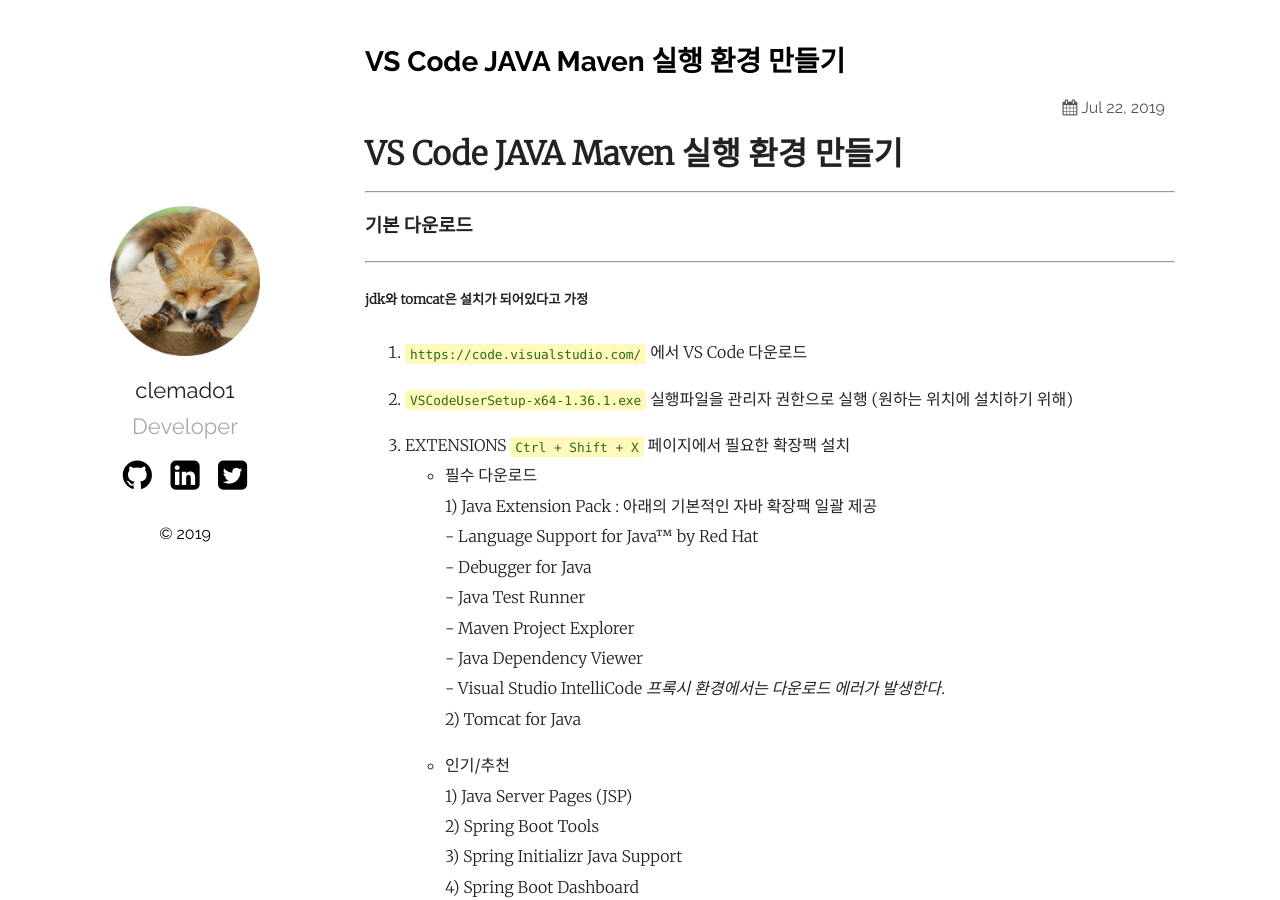
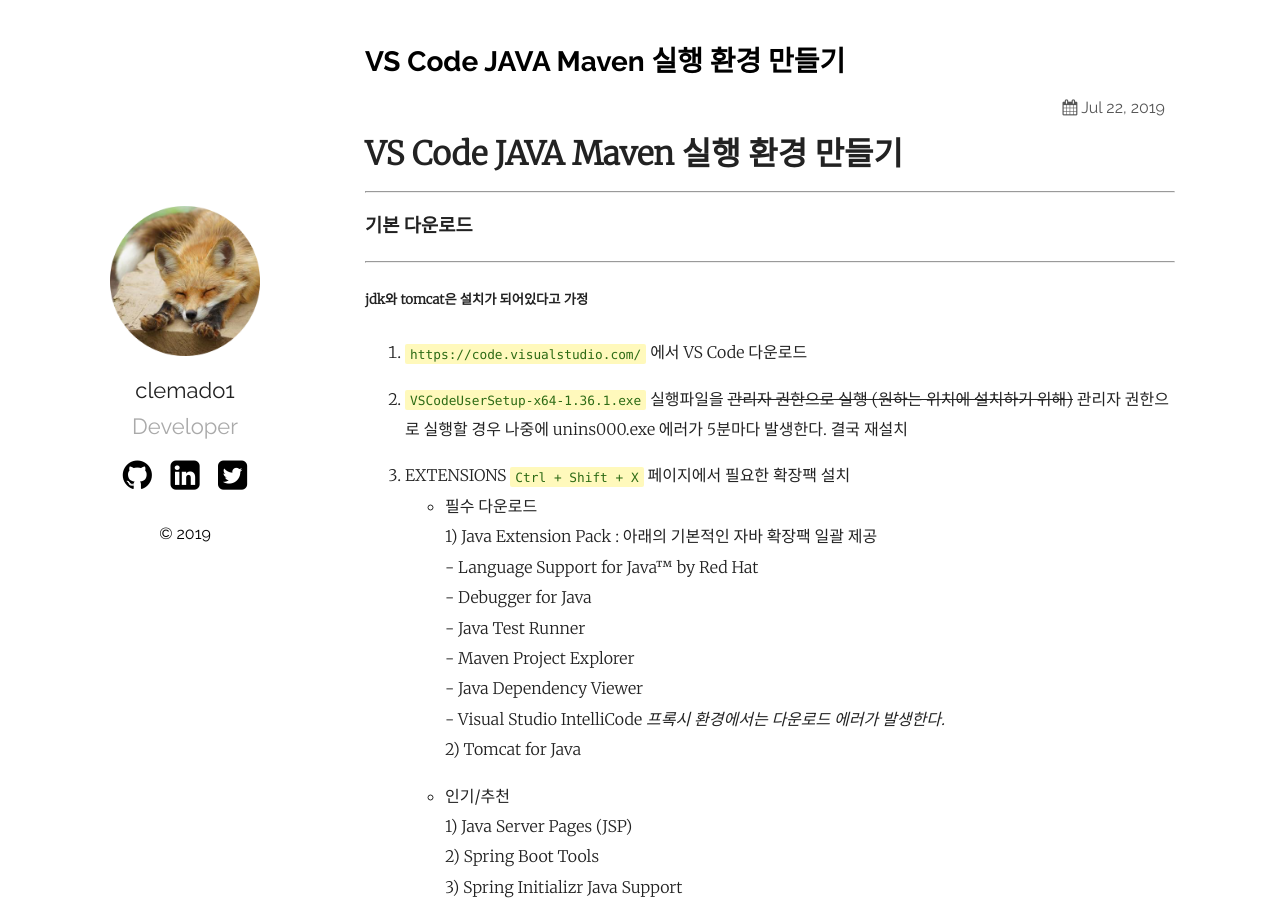
Before and after one commit to clemado1/blog-old, a Jekyll site: the page built from _posts/2019-07-22-VS-Code-JAVA-Maven-실행-환경-만들기.md, in a window 1280 px wide and 900 px high. Built offline with Jekyll 4.4.1, drawn with Linux system fonts in a browser that asks for light colours.

Commit message:
modify vscode post

```diff
--- a/_posts/2019-07-22-VS-Code-JAVA-Maven-실행-환경-만들기.md
+++ b/_posts/2019-07-22-VS-Code-JAVA-Maven-실행-환경-만들기.md
@@ -12,7 +12,7 @@ tags: [vscode, maven, java]
 
 1. `https://code.visualstudio.com/` 에서 VS Code 다운로드
 
-2. `VSCodeUserSetup-x64-1.36.1.exe` 실행파일을 관리자 권한으로 실행 (원하는 위치에 설치하기 위해)
+2. `VSCodeUserSetup-x64-1.36.1.exe` 실행파일을 ~~관리자 권한으로 실행 (원하는 위치에 설치하기 위해)~~ 관리자 권한으로 실행할 경우 나중에 unins000.exe 에러가 5분마다 발생한다. 결국 재설치
 
 3. EXTENSIONS `Ctrl + Shift + X` 페이지에서 필요한 확장팩 설치
 	- 필수 다운로드
```
Also changed, not shown: _posts/2019-08-12-BouncyCastle로-JDK1.6에서-TLS1.2-통신하기.md (added, +14 -0 lines).
